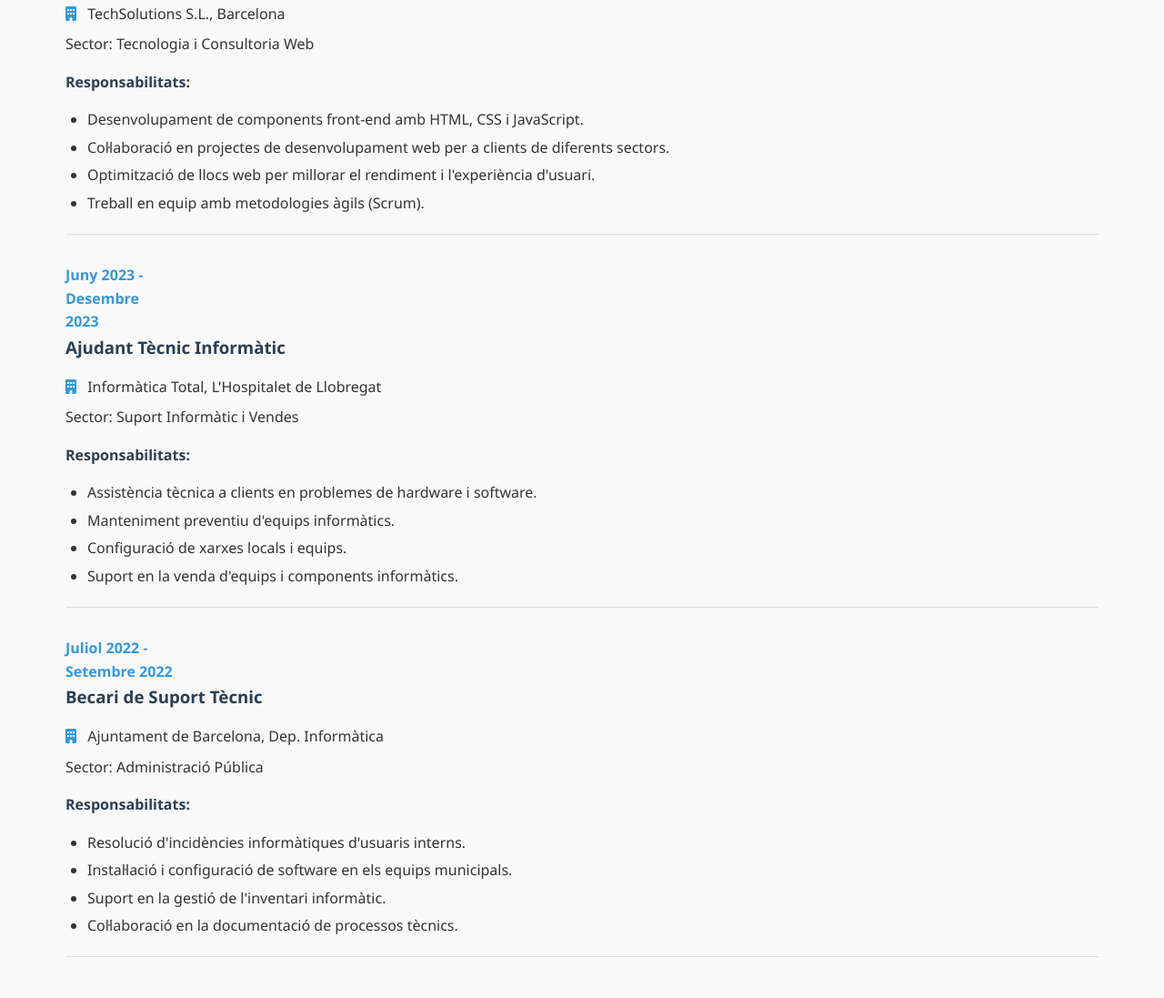
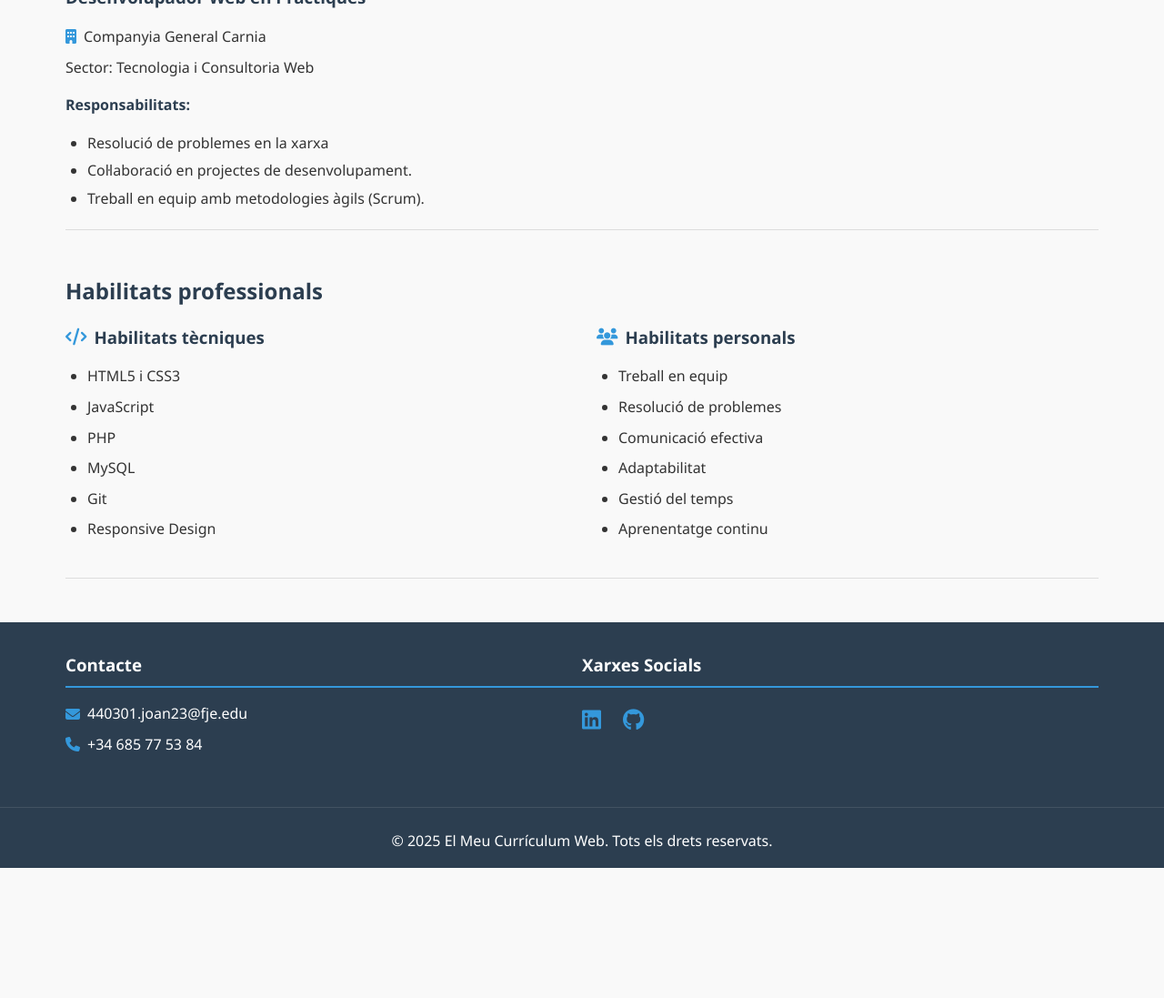
Before and after one commit to Danivegamacias/Curriculum-Vitae-web, a plain HTML site: page view/experiencia.html in a window 1280 px wide. Shown: the part 307-1404 px from the top of the page at 91% size. After the commit the page ends 1261 px from the top, so only its background shows below. Drawn offline with Linux system fonts and the light colour scheme.

Commit message:
sad
ddasda

```diff
--- a/view/experiencia.html
+++ b/view/experiencia.html
@@ -36,59 +36,18 @@
 
             <div class="experience-item">
                 <div class="experience-date">
-                    <span>Gener 2024 - Present</span>
+                    <span>Juny 2024 - Decembre 2024</span>
                 </div>
                 <div class="experience-content">
                     <h3>Desenvolupador Web en Pràctiques</h3>
-                    <p class="company"><i class="fas fa-building"></i> TechSolutions S.L., Barcelona</p>
+                    <p class="company"><i class="fas fa-building"></i>Companyia General Carnia</p>
                     <p class="sector">Sector: Tecnologia i Consultoria Web</p>
                     <div class="responsibilities">
                         <h4>Responsabilitats:</h4>
                         <ul>
-                            <li>Desenvolupament de components front-end amb HTML, CSS i JavaScript.</li>
-                            <li>Col·laboració en projectes de desenvolupament web per a clients de diferents sectors.</li>
-                            <li>Optimització de llocs web per millorar el rendiment i l'experiència d'usuari.</li>
+                            <li>Resolució de problemes en la xarxa</li>
+                            <li>Col·laboració en projectes de desenvolupament.</li>
                             <li>Treball en equip amb metodologies àgils (Scrum).</li>
-                        </ul>
-                    </div>
-                </div>
-            </div>
-
-            <div class="experience-item">
-                <div class="experience-date">
-                    <span>Juny 2023 - Desembre 2023</span>
-                </div>
-                <div class="experience-content">
-                    <h3>Ajudant Tècnic Informàtic</h3>
-                    <p class="company"><i class="fas fa-building"></i> Informàtica Total, L'Hospitalet de Llobregat</p>
-                    <p class="sector">Sector: Suport Informàtic i Vendes</p>
-                    <div class="responsibilities">
-                        <h4>Responsabilitats:</h4>
-                        <ul>
-                            <li>Assistència tècnica a clients en problemes de hardware i software.</li>
-                            <li>Manteniment preventiu d'equips informàtics.</li>
-                            <li>Configuració de xarxes locals i equips.</li>
-                            <li>Suport en la venda d'equips i components informàtics.</li>
-                        </ul>
-                    </div>
-                </div>
-            </div>
-
-            <div class="experience-item">
-                <div class="experience-date">
-                    <span>Juliol 2022 - Setembre 2022</span>
-                </div>
-                <div class="experience-content">
-                    <h3>Becari de Suport Tècnic</h3>
-                    <p class="company"><i class="fas fa-building"></i> Ajuntament de Barcelona, Dep. Informàtica</p>
-                    <p class="sector">Sector: Administració Pública</p>
-                    <div class="responsibilities">
-                        <h4>Responsabilitats:</h4>
-                        <ul>
-                            <li>Resolució d'incidències informàtiques d'usuaris interns.</li>
-                            <li>Instal·lació i configuració de software en els equips municipals.</li>
-                            <li>Suport en la gestió de l'inventari informàtic.</li>
-                            <li>Col·laboració en la documentació de processos tècnics.</li>
                         </ul>
                     </div>
                 </div>
@@ -128,15 +87,14 @@
         <div class="footer-content">
             <div class="footer-section">
                 <h3>Contacte</h3>
-                <p><i class="fas fa-envelope"></i> correu@exemple.com</p>
-                <p><i class="fas fa-phone"></i> +34 600 000 000</p>
+                <p><i class="fas fa-envelope"></i>440301.joan23@fje.edu</p>
+                <p><i class="fas fa-phone"></i> +34 685 77 53 84</p>
             </div>
             <div class="footer-section">
                 <h3>Xarxes Socials</h3>
                 <div class="social-links">
                     <a href="#"><i class="fab fa-linkedin"></i></a>
                     <a href="#"><i class="fab fa-github"></i></a>
-                    <a href="#"><i class="fab fa-twitter"></i></a>
                 </div>
             </div>
         </div>
```
